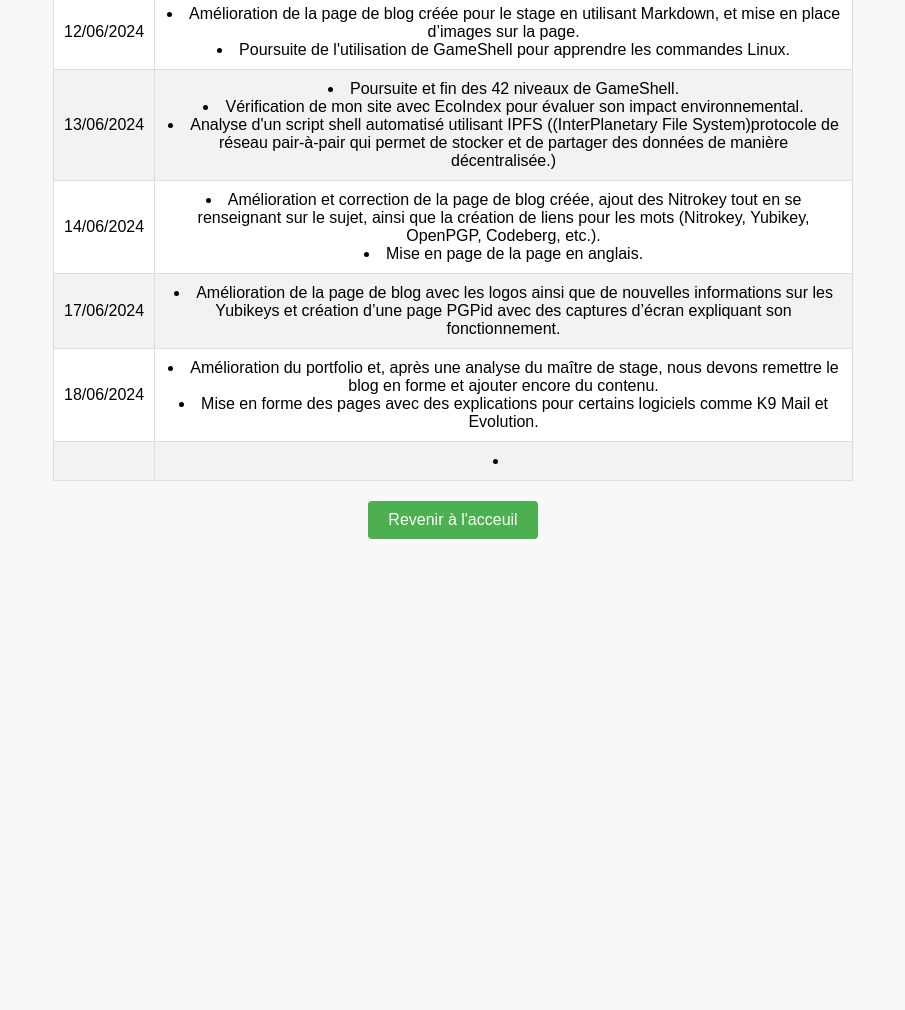
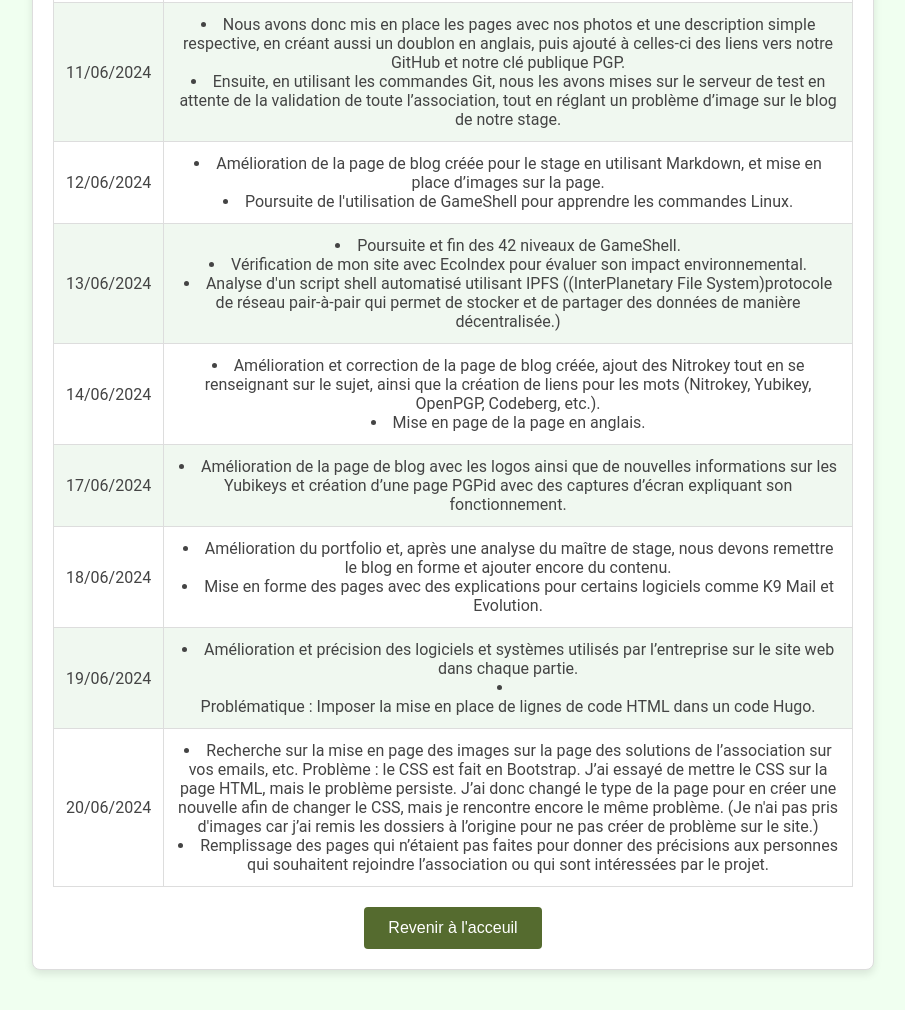
Before and after one commit to Hankloche/PORTFOLIO, a plain HTML site: page index3.html in a window 1280 px wide. Shown: the part 1369-2379 px from the top of the page, without its empty margins (187-1092 px from the left). Before the commit the page ends 1928 px from the top, so only its background shows below. Drawn offline with Linux system fonts and the light colour scheme.

Commit message:
Add files via upload

```diff
--- a/index3.html
+++ b/index3.html
@@ -144,9 +144,17 @@
                     </td>
                 </tr>
                 <tr>
-                    <td></td>
+                    <td>19/06/2024</td>
                     <td>
-                        <li></li>
+                        <li>Amélioration et précision des logiciels et systèmes utilisés par l’entreprise sur le site web dans chaque partie.</li>
+                        <li></li>Problématique : Imposer la mise en place de lignes de code HTML dans un code Hugo.</li>
+                    </td>
+                </tr>
+                <tr>
+                    <td>20/06/2024</td>
+                    <td>
+                        <li>Recherche sur la mise en page des images sur la page des solutions de l’association sur vos emails, etc. Problème : le CSS est fait en Bootstrap. J’ai essayé de mettre le CSS sur la page HTML, mais le problème persiste. J’ai donc changé le type de la page pour en créer une nouvelle afin de changer le CSS, mais je rencontre encore le même problème. (Je n'ai pas pris d'images car j’ai remis les dossiers à l’origine pour ne pas créer de problème sur le site.)</li>
+                        <li>Remplissage des pages qui n’étaient pas faites pour donner des précisions aux personnes qui souhaitent rejoindre l’association ou qui sont intéressées par le projet.</li>
                     </td>
                 </tr>
 
--- a/stylesS.css
+++ b/stylesS.css
@@ -1,19 +1,26 @@
 body {
-  font-family: Arial, sans-serif;
+  font-family: 'Roboto', sans-serif;
   text-align: center;
-  background-color: #f8f8f8;
+  background-color: #F0FFF0; /* Vert très clair */
   margin: 0;
   padding: 0;
+  color: #444;
 }
 
 .container {
   max-width: 800px;
-  margin: 0 auto;
+  margin: 40px auto;
   padding: 20px;
+  background-color: #fff;
+  box-shadow: 0 4px 8px rgba(0, 0, 0, 0.1);
+  border-radius: 8px;
+  border: 1px solid #ddd;
 }
 
 h1 {
-  color: #333;
+  color: #556B2F; /* Vert olive foncé */
+  margin-bottom: 20px;
+  font-size: 2em;
 }
 
 table {
@@ -25,29 +32,35 @@ table {
 
 th, td {
   border: 1px solid #ddd;
-  padding: 10px;
+  padding: 12px;
 }
 
 th {
-  background-color: #f2f2f2;
+  background-color: #8FBC8F; /* Vert olive clair */
   font-weight: bold;
+  color: #fff;
 }
 
 tr:nth-child(even) {
-  background-color: #f2f2f2;
+  background-color: #F0F8F0; /* Vert olive très clair */
+}
+
+tr:hover {
+  background-color: #E0E8E0; /* Vert olive encore plus clair */
 }
 
 button {
-  padding: 10px 20px;
-  background-color: #4CAF50;
+  padding: 12px 24px;
+  background-color: #556B2F; /* Vert olive foncé */
   color: white;
   border: none;
   border-radius: 4px;
   cursor: pointer;
   font-size: 16px;
   margin-top: 20px;
+  transition: background-color 0.3s ease;
 }
 
 button:hover {
-  background-color: #45a049;
+  background-color: #6B8E23; /* Vert olive moyen */
 }
```
